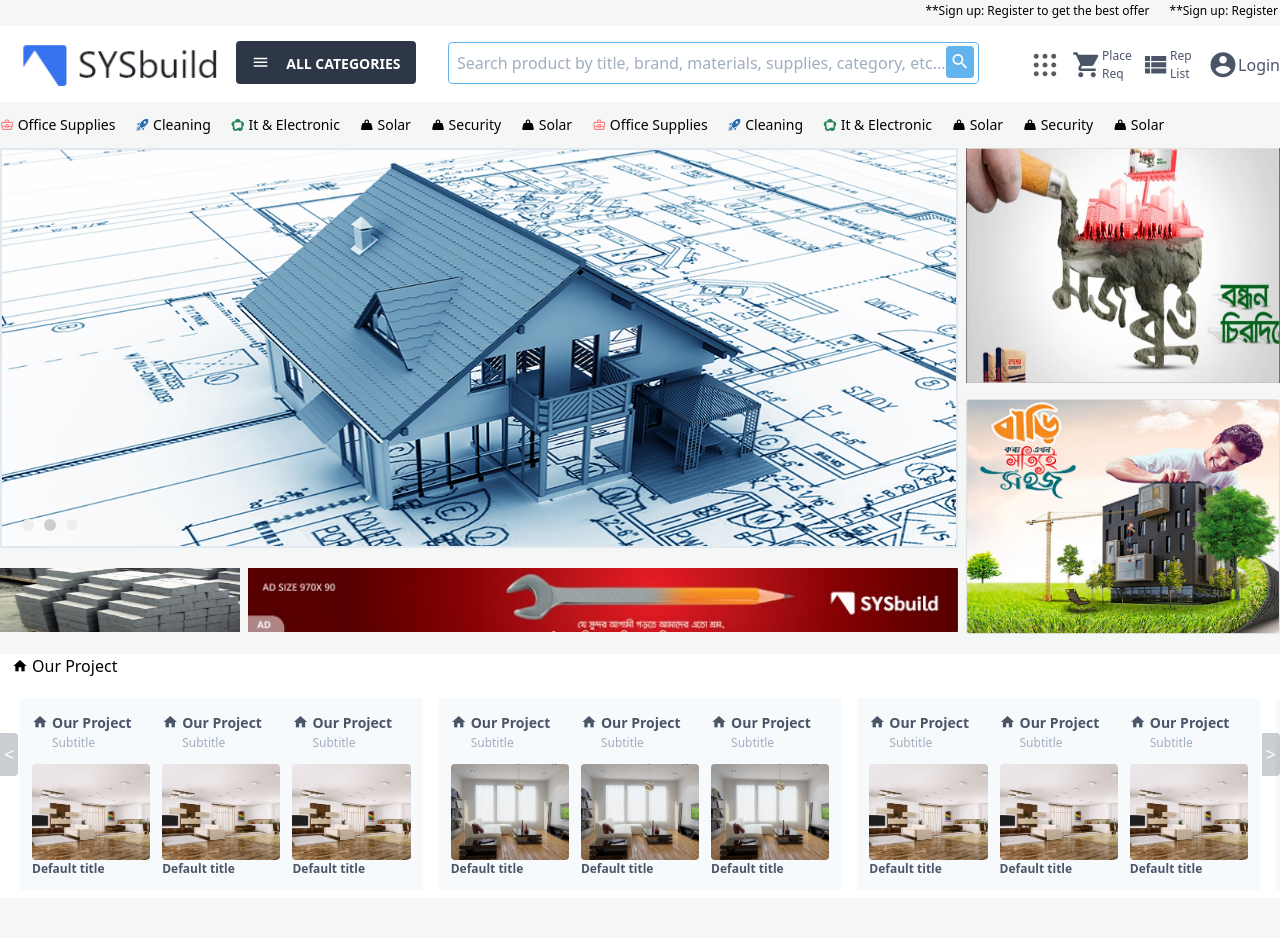
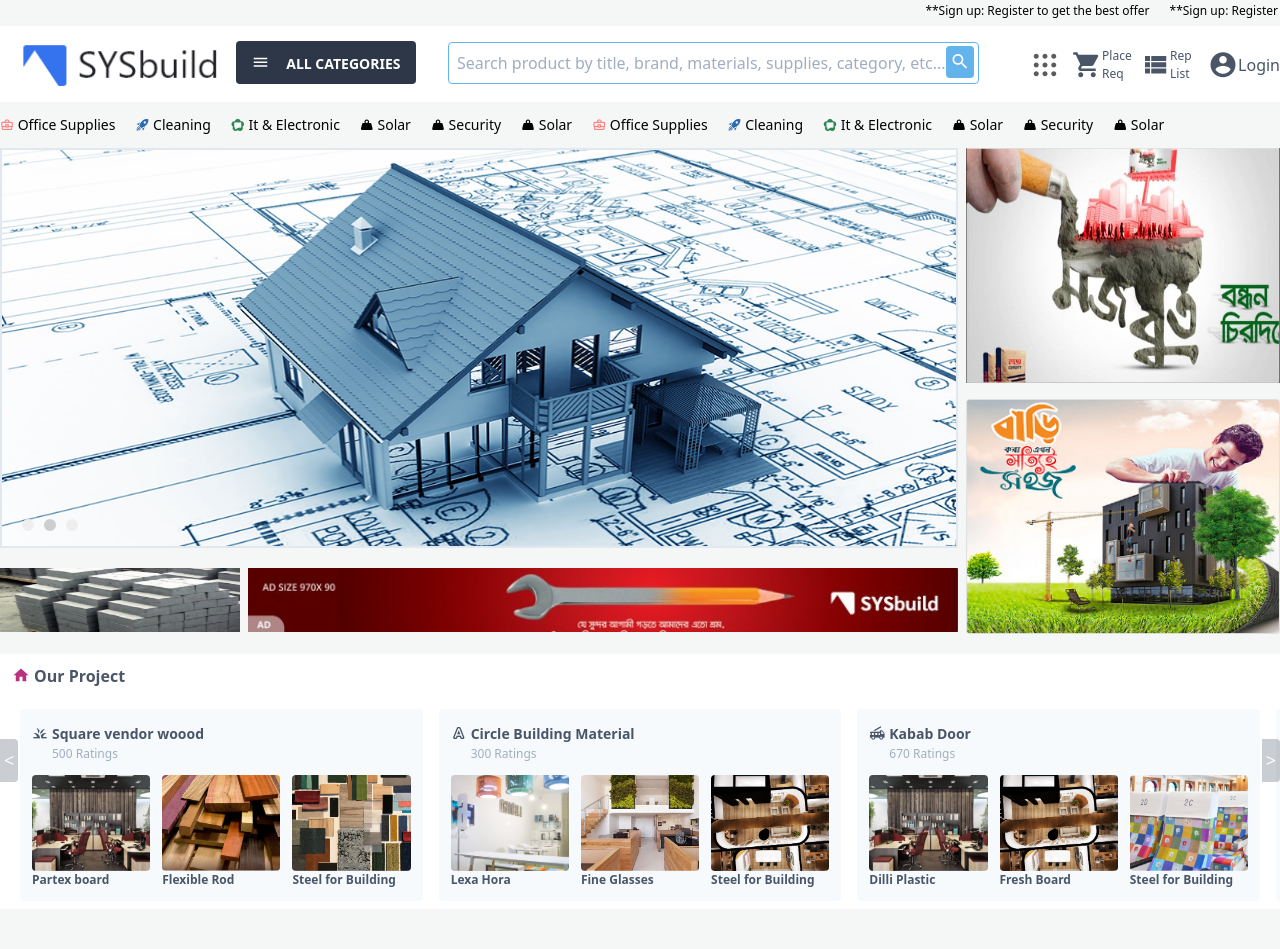
Before and after one commit to allImran/vue-tail-shop, a Vue app: page / in a window 1280 px wide. Shown: the top 949 px of the page. Built offline with nearby package versions, Linux system fonts and the light colour scheme.

Commit message:
carousel modify

```diff
--- a/src/components/molecule/home/TriCard.vue
+++ b/src/components/molecule/home/TriCard.vue
@@ -1,19 +1,19 @@
 <template>
-    <div class="grid grid-cols-3 gap-3 bg-gray-100 p-3">
+    <div class="bg-gray-100 p-3 rounded ">
 
-      <div
-        v-for="(n, i) in 3"
-        :key="i"
-      >
        <TextWithIcon
-          icon="mdi mdi-home"
-          text="Our Project"
+          :icon="slide.icon"
+          :text="slide.title"
           textStyle="text-sm font-semibold text-gray-700"
           iconStyle="text-gray-700"
       />
-      <p class="text-xs text-gray-500 ml-5 mb-3">Subtitle</p>
+      <p class="text-xs text-gray-500 ml-5 mb-3">{{ slide.quantity }} Ratings</p>
+      <div class="grid grid-cols-3 gap-3 ">
       <Card
-        :image="slide.img"
+        v-for="(item, i) in slide.category"
+        :key="i"
+        :title="item.name"
+        :image="item.image"
         imgStyle="w-full rounded h-24 object-cover"
         border="none"
         titleStyle="text-gray-700 font-semibold text-xs text-left w-full hover:text-red-500"
--- a/src/components/molecule/home/VendorSlide.vue
+++ b/src/components/molecule/home/VendorSlide.vue
@@ -9,6 +9,16 @@
             <template v-slot="{slide}">
                 <TriCard :slide="slide"/>
             </template>
+
+            <template v-slot:top>
+                <TextWithIcon
+                    class="mt-2"
+                    icon="mdi mdi-home"
+                    iconStyle="text-pink-700 text-lg"
+                    text="Our Project"
+                    textStyle="text-md text-gray-700 font-bold"
+                />
+            </template>
         </Carousel>
     </div>
 </template>
@@ -16,19 +26,22 @@
 <script>
 import Carousel from '@/components/slider/Carousel'
 import TriCard from '@/components/molecule/home/TriCard'
-import {slides} from '@/data/slide.js'
+import {vendor} from '@/data/vendor.js'
+import TextWithIcon from '@/components/atom/TextWithIcon';
+
   export default {
     name: 'VendorSlide',
     components:{
         Carousel,
-        TriCard
+        TriCard,
+        TextWithIcon
     },
     props:{
 
     },
     data(){
       return{
-        slides: slides
+        slides: vendor
       }
     },
     computed:{
--- a/src/components/molecule/profile/PhotoAndDes.vue
+++ b/src/components/molecule/profile/PhotoAndDes.vue
@@ -9,7 +9,9 @@
     </div>
 
     <div class="bg-white">
-      <div class="h-48 w-48 p-1 bg-white shadow-md absolute ml-5 top-0 mt-16 rounded"></div>
+      <div class="h-48 w-48 p-1 bg-white shadow-md absolute ml-5 top-0 mt-16 rounded">
+        <img src="/images/client.jpg" class="w-full h-full object-cover">
+      </div>
       <div class="ml-0 sm:ml-56 flex justify-center sm:justify-between items-center py-3">
 
         <div class="flex">
--- a/src/components/slider/Carousel.vue
+++ b/src/components/slider/Carousel.vue
@@ -16,10 +16,7 @@
         </span>
 
         <div ref="wrapper" class="flex justify-between mb-3">
-            <TextWithIcon
-                icon="mdi mdi-home"
-                text="Our Project"
-            />
+            <slot name="top"></slot>
             <!-- <NextPrev
                 customeClass="flex"
                 @next="gotoNext"
@@ -55,12 +52,11 @@
 
 <script>
     // import NextPrev from '@/components/atom/NextPrev';
-    import TextWithIcon from '@/components/atom/TextWithIcon';
   export default {
     name: 'Carousel',
     components:{
         // NextPrev,
-        TextWithIcon,
+        // TextWithIcon,
     },
     props: {
         slides: {
@@ -135,14 +131,14 @@
             if(this.currentIndex == 0) {
                 return
             }
-            this.currentIndex = this.currentIndex - this.itemsPerSlide
+            this.currentIndex = this.currentIndex - 1
         },
 
         gotoNext() {
-            if(this.currentIndex >= this.slides.length - this.itemsPerSlide) {
+            if(this.currentIndex >= this.slides.length - 1) {
                 return
             }
-            this.currentIndex = this.currentIndex + this.itemsPerSlide
+            this.currentIndex++
         },
 
         gotoIndex(i){
--- /dev/null
+++ b/src/data/vendor.js
@@ -0,0 +1,133 @@
+export const vendor = [
+	{
+		title: 'Square vendor woood',
+		icon: 'mdi mdi-grass',
+		quantity: '500',
+		category: [
+			{
+				name: 'Partex board',
+				image: '/images/product/1.png'
+			},
+			{
+				name: 'Flexible Rod',
+				image: '/images/product/2.png'
+			},
+			{
+				name: 'Steel for Building',
+				image: '/images/product/3.png'
+			}
+		]
+	},
+	{
+		title: 'Circle Building Material',
+		icon: 'mdi mdi-format-text-variant-outline',
+		quantity: '300',
+		category: [
+			{
+				name: 'Lexa Hora',
+				image: '/images/product/5.png'
+			},
+			{
+				name: 'Fine Glasses',
+				image: '/images/product/6.png'
+			},
+			{
+				name: 'Steel for Building',
+				image: '/images/product/7.png'
+			}
+		]
+	},{
+		title: 'Kabab Door',
+		icon: 'mdi mdi-fire-truck',
+		quantity: '670',
+		category: [
+			{
+				name: 'Dilli Plastic',
+				image: '/images/product/1.png'
+			},
+			{
+				name: 'Fresh Board',
+				image: '/images/product/7.png'
+			},
+			{
+				name: 'Steel for Building',
+				image: '/images/product/8.png'
+			}
+		]
+	},
+	{
+		title: 'Holand Denims Ltd',
+		icon: 'mdi-fit-to-page',
+		quantity: '340',
+		category: [
+			{
+				name: 'Morocsut',
+				image: '/images/product/10.png'
+			},
+			{
+				name: 'Flip Rod',
+				image: '/images/product/15.png'
+			},
+			{
+				name: 'Building',
+				image: '/images/product/6.png'
+			}
+		]
+	},
+	{
+		title: 'Shalow Copy',
+		icon: 'mdi-grass',
+		quantity: '50',
+		category: [
+			{
+				name: 'Partex board',
+				image: '/images/product/5.png'
+			},
+			{
+				name: 'Flexible Rod',
+				image: '/images/product/12.png'
+			},
+			{
+				name: 'Denims Ltd',
+				image: '/images/product/13.png'
+			}
+		]
+	},
+	{
+		title: 'Box Ltd',
+		icon: 'mdi mdi-format-text-variant-outline',
+		quantity: '90',
+		category: [
+			{
+				name: 'Partex board',
+				image: '/images/product/11.png'
+			},
+			{
+				name: 'Flexible Rod',
+				image: '/images/product/2.png'
+			},
+			{
+				name: 'Steel for Building',
+				image: '/images/product/13.png'
+			}
+		]
+	},{
+		title: 'Square vendor woood',
+		icon: 'mdi-grass',
+		quantity: '300',
+		category: [
+			{
+				name: 'Partex board',
+				image: '/images/product/1.png'
+			},
+			{
+				name: 'Flexible Rod',
+				image: '/images/product/2.png'
+			},
+			{
+				name: 'Steel for Building',
+				image: '/images/product/3.png'
+			}
+		]
+	},
+]
```
